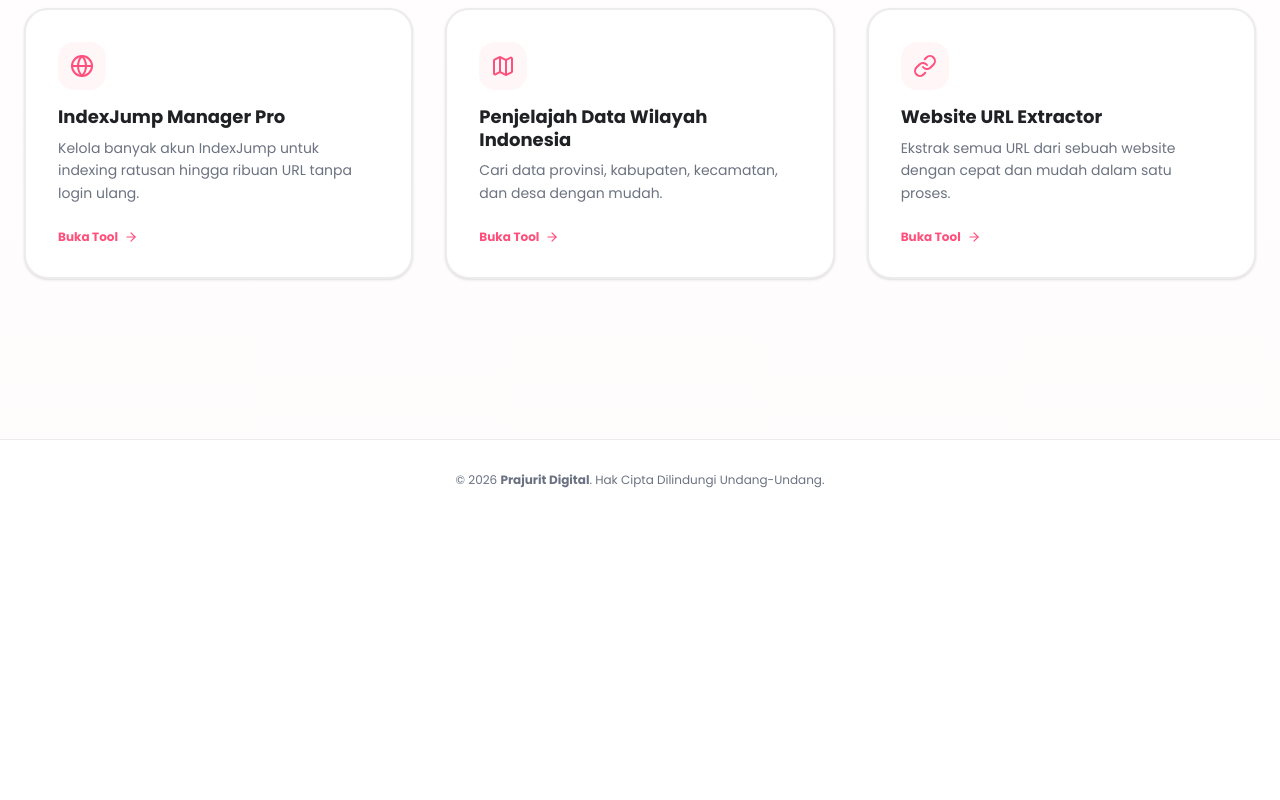
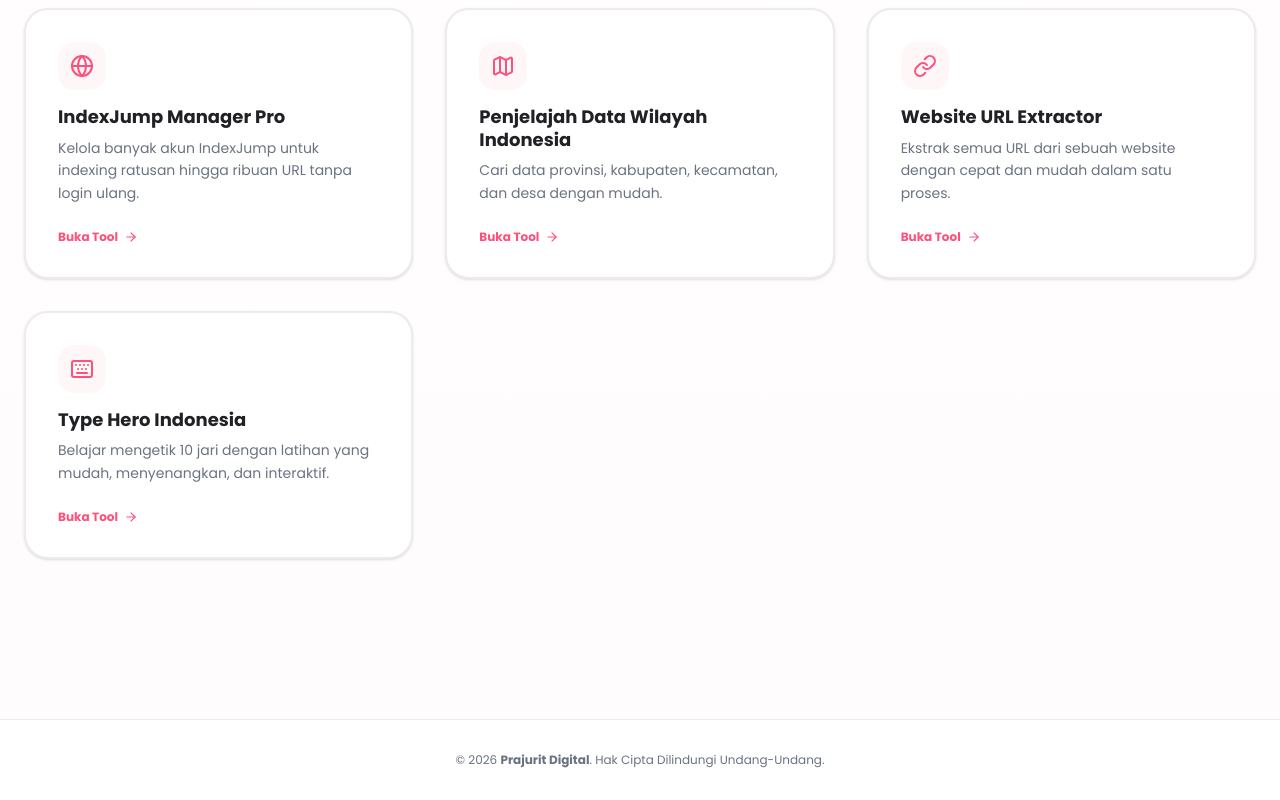
Before and after one commit to prajuritdigitalcom/Website-Prajurit-Digital-My-Id, a React (Vite) app: page / in a window 1280 px wide. Shown: the part 932-1732 px from the top of the page. Before the commit the page ends 1452 px from the top, so only its background shows below. Built offline with nearby package versions, Linux system fonts and the light colour scheme.

Commit message:
feat: add Type Hero Indonesia tool
Register the new typing practice tool in the data registry and update the icon mapper to support the keyboard icon.

```diff
--- a/src/components/sections/Tools.tsx
+++ b/src/components/sections/Tools.tsx
@@ -18,6 +18,7 @@ import {
   Globe,
   Map,
   Link,
+  Keyboard,
   ArrowRight,
   Sparkles,
   Play
@@ -45,6 +46,8 @@ export default function Tools() {
         return <Map className="w-6 h-6" />;
       case "Link":
         return <Link className="w-6 h-6" />;
+      case "Keyboard":
+        return <Keyboard className="w-6 h-6" />;
       default:
         return <ImageIcon className="w-6 h-6" />;
     }
--- a/src/data/tools.ts
+++ b/src/data/tools.ts
@@ -89,5 +89,15 @@ export const TOOLS_DATA: Tool[] = [
     badge: "Baru",
     category: "marketing",
     externalUrl: "https://urlextractor.prajuritdigital.my.id/"
+  },
+  {
+    id: "typehero-indonesia",
+    title: "Type Hero Indonesia",
+    description: "Belajar mengetik 10 jari dengan latihan yang mudah, menyenangkan, dan interaktif.",
+    icon: "Keyboard",
+    href: "#typehero-indonesia",
+    badge: "Baru",
+    category: "writing",
+    externalUrl: "https://typehero.prajuritdigital.my.id/"
   }
 ];
```
